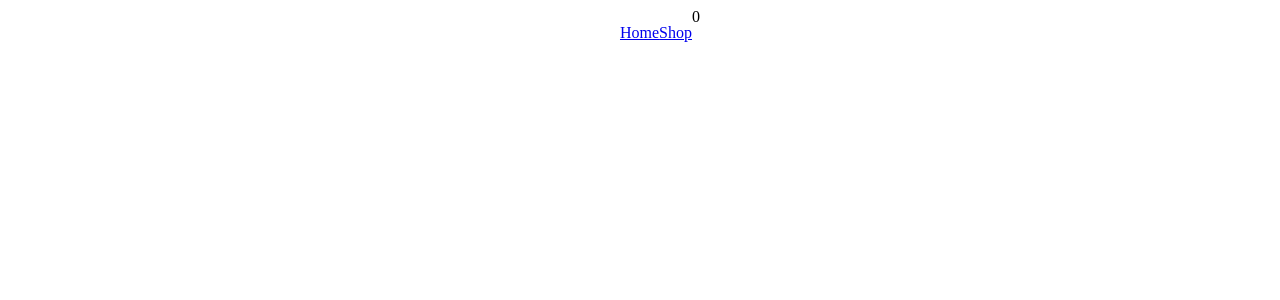
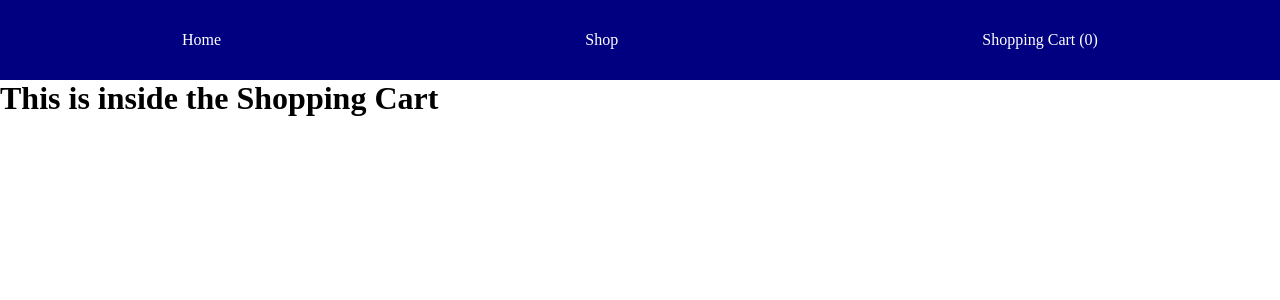
Before and after one commit to BrooksSuz/shopping-cart, a React (Create React App) app: page /shoppingcart in a window 1280 px wide. Before the commit this address had no page. Shown: the top 300 px of the page. Built offline with nearby package versions, Linux system fonts and the light colour scheme.

Commit message:
Create functional/styled navbar

```diff
--- a/src/App.js
+++ b/src/App.js
@@ -1,6 +1,7 @@
 import HomePage from "./components/HomePage";
 import Navbar from "./components/Navbar";
 import ShopPage from "./components/Shop/ShopPage";
+import ShoppingCart from "./components/Shop/ShoppingCart";
 import { BrowserRouter, Routes, Route } from "react-router-dom";
 import { useState } from "react";
 
@@ -18,6 +19,7 @@ const App = () => {
         <Routes>
           <Route path="/" element={<HomePage />} />
           <Route path="/shoppage" element={<ShopPage />} />
+          <Route path="/shoppingcart" element={<ShoppingCart />} />
         </Routes>
       </div>
     </BrowserRouter>
--- a/src/components/Navbar.js
+++ b/src/components/Navbar.js
@@ -7,12 +7,21 @@ const Navbar = (props) => {
   return (
     <nav>
       <ul>
-        <Link to="/">
-          <li>Home</li>
-        </Link>
-        <Link to="/shoppage">
-          <li>Shop</li>
-        </Link>
+        <li>
+          <Link to="/">
+            Home
+          </Link>
+        </li>
+        <li>
+          <Link to="/shoppage">
+            Shop
+          </Link>
+        </li>
+        <li>
+          <Link to="/shoppingcart">
+            Shopping Cart ({cartAmount})
+          </Link>
+        </li>
       </ul>
       <NavCart cartAmount={cartAmount} setCartAmount={setCartAmount} />
     </nav>
--- a/src/components/Shop/NavCart.js
+++ b/src/components/Shop/NavCart.js
@@ -1,10 +1,9 @@
+import "../../styles/NavCart.css";
+
 const NavCart = (props) => {
-  const { cartAmount, setCartAmount } = props;
-
   return (
-    <div>
-      <div onClick={setCartAmount}>{cartAmount}</div>
-    </div>
+    <>
+    </>
   );
 };
 
--- a/src/components/Shop/ShoppingCart.js
+++ b/src/components/Shop/ShoppingCart.js
@@ -1,8 +1,8 @@
 const ShoppingCart = () => {
   return (
-    <>
-
-    </>
+    <div className="shopping-cart">
+      <h1>This is inside the Shopping Cart</h1>
+    </div>
   );
 };
 
--- /dev/null
+++ b/src/styles/NavCart.css
@@ -0,0 +1,3 @@
+p {
+  color: white;
+}
--- a/src/styles/Navbar.css
+++ b/src/styles/Navbar.css
@@ -1,9 +1,20 @@
 nav {
+  min-height: 10vh;
+  background-color: navy;
   display: flex;
-  justify-content: center;
+  justify-content: space-around;
 }
 
 ul {
+  padding: 0;
+  width: 100%;
   display: inherit;
+  justify-content: space-around;
+  align-items: center;
   list-style: none;
 }
+
+a {
+  text-decoration: none;
+  color: white;
+}
--- a/src/styles/reset.css
+++ b/src/styles/reset.css
@@ -3,5 +3,6 @@ html {
 }
 
 *, *::before, *::after {
+  margin: 0;
   box-sizing: inherit;
 }
```
